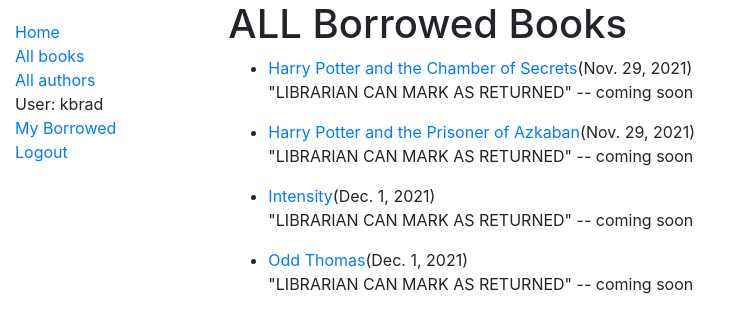
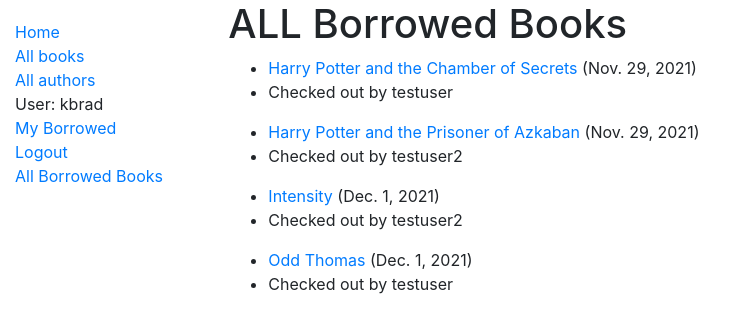
Before and after one commit to kassiebradshaw/LocalLibrary, a Django app: page /catalog/all-borrowed/ in a window 1280 px wide. Shown: the top 333 px of the page, without its empty margins (0-746 px from the left). Run offline with Django 3.2, Linux system fonts and the light colour scheme; a user stored in the database is signed in; data comes from the database, SQL or seed files in the repository; both versions use the stored data as it was after the commit.

Commit message:
Added sidebar link for all borrowed books if user has permissions

```diff
--- a/locallibrary/catalog/templates/base_generic.html
+++ b/locallibrary/catalog/templates/base_generic.html
@@ -22,6 +22,9 @@
             <li>User: {{ user.get_username }}</li>
             <li><a href="{% url 'my-borrowed' %}">My Borrowed</a></li>
             <li><a href="{% url 'logout'%}?next={{request.path}}">Logout</a></li>
+            {% if perms.catalog.can_mark_returned %}
+              <li><a href="{% url 'all-borrowed' %}">All Borrowed Books</a></li>
+            {% endif %}
           {% else %}
             <li><a href="{% url 'login'%}?next={{request.path}}">Login</a></li>
           {% endif %}
--- a/locallibrary/catalog/templates/catalog/all-borrowed.html
+++ b/locallibrary/catalog/templates/catalog/all-borrowed.html
@@ -7,12 +7,12 @@
         <ul>
             {% for bookinst in bookinstance_list %}
                 <li class="{% if bookinst.overdue %}text-danger{% endif %}">
-                    <a href="{% url 'book-detail' bookinst.book.pk %}">{{bookinst.book.title}}</a>({{bookinst.due_back }})
+                    <a href="{% url 'book-detail' bookinst.book.pk %}">{{bookinst.book.title}}</a> ({{bookinst.due_back }})
+                </li>
+                <li>
+                    <p>Checked out by {{bookinst.borrower}}</p>
                 </li>
 
-                {% if perms.catalog.can_mark_returned %}
-                    <p>"LIBRARIAN CAN MARK AS RETURNED" -- coming soon</p>
-                {% endif %}
             {% endfor%}
         </ul>
 
--- a/locallibrary/locallibrary/settings.py
+++ b/locallibrary/locallibrary/settings.py
@@ -26,7 +26,7 @@
 # SECURITY WARNING: don't run with debug turned on in production!
 DEBUG = True
 
-ALLOWED_HOSTS = []
+ALLOWED_HOSTS = ['127.0.0.1']
 
 # Application definition
 
```
Also changed, not shown: locallibrary/db.sqlite3.
